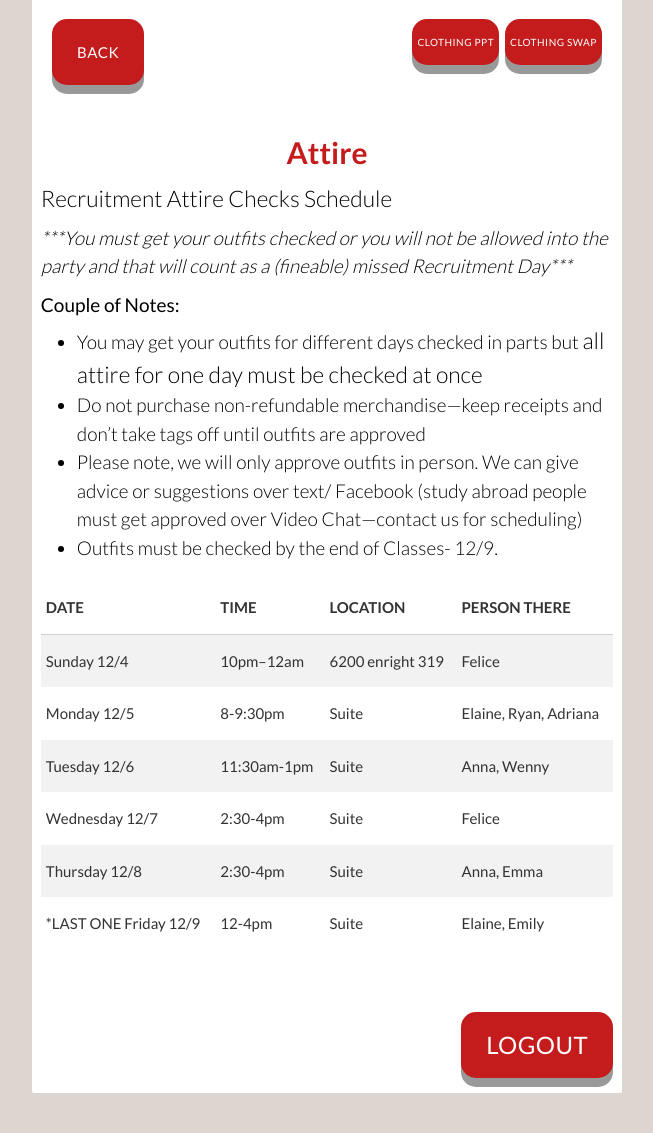
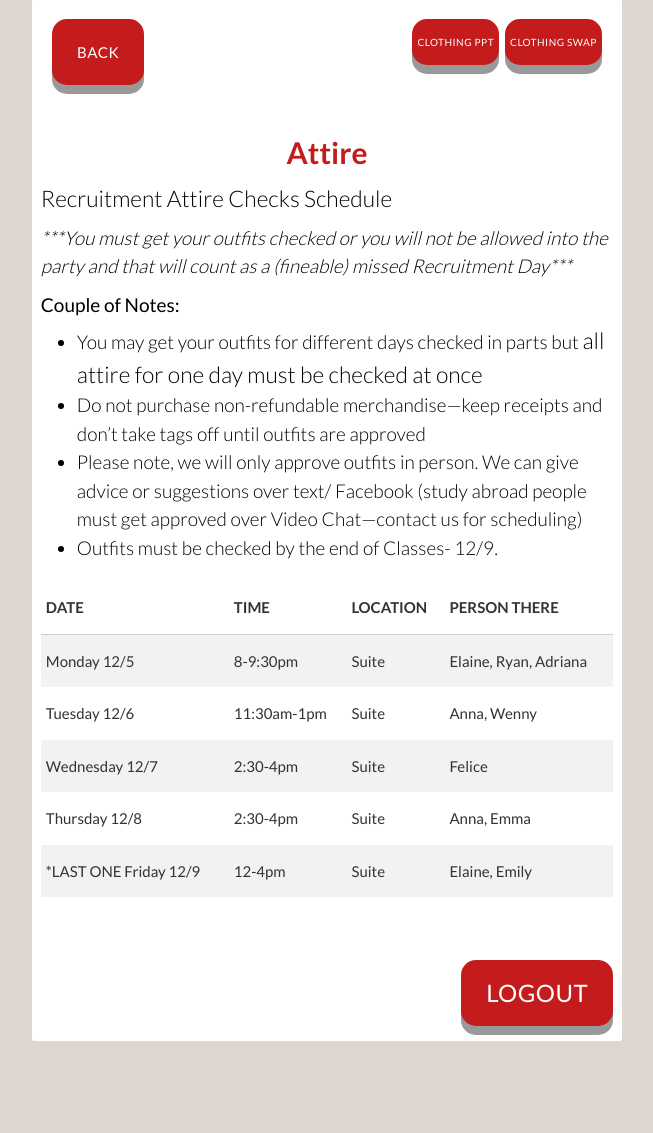
Before and after one commit to elainecole/aoii-recruitment, a Django app: page /attire in a window 1280 px wide. Shown: the part 54-1187 px from the top of the page, without its empty margins (313-966 px from the left). After the commit the page ends 1095 px from the top, so only its background shows below. Run offline with Django 3.2, Linux system fonts and the light colour scheme; a user stored in the database is signed in; tables that the repository leaves empty hold one stand-in row (values such as "Sample post"); style sheets or scripts are compiled from the project's sources.

Commit message:
updated hours

```diff
--- a/webapp/templates/partials/outfit/outfit_base.html
+++ b/webapp/templates/partials/outfit/outfit_base.html
@@ -48,12 +48,6 @@
                                 </thead>
                                 <tbody>
                                     <tr>
-                                        <td>Sunday 12/4</td>
-                                        <td>10pm–12am</td>
-                                        <td>6200 enright 319</td>
-                                        <td>Felice</td>
-                                    </tr>
-                                    <tr>
                                         <td>Monday 12/5</td>
                                         <td>8-9:30pm</td>
                                         <td>Suite</td>
```
